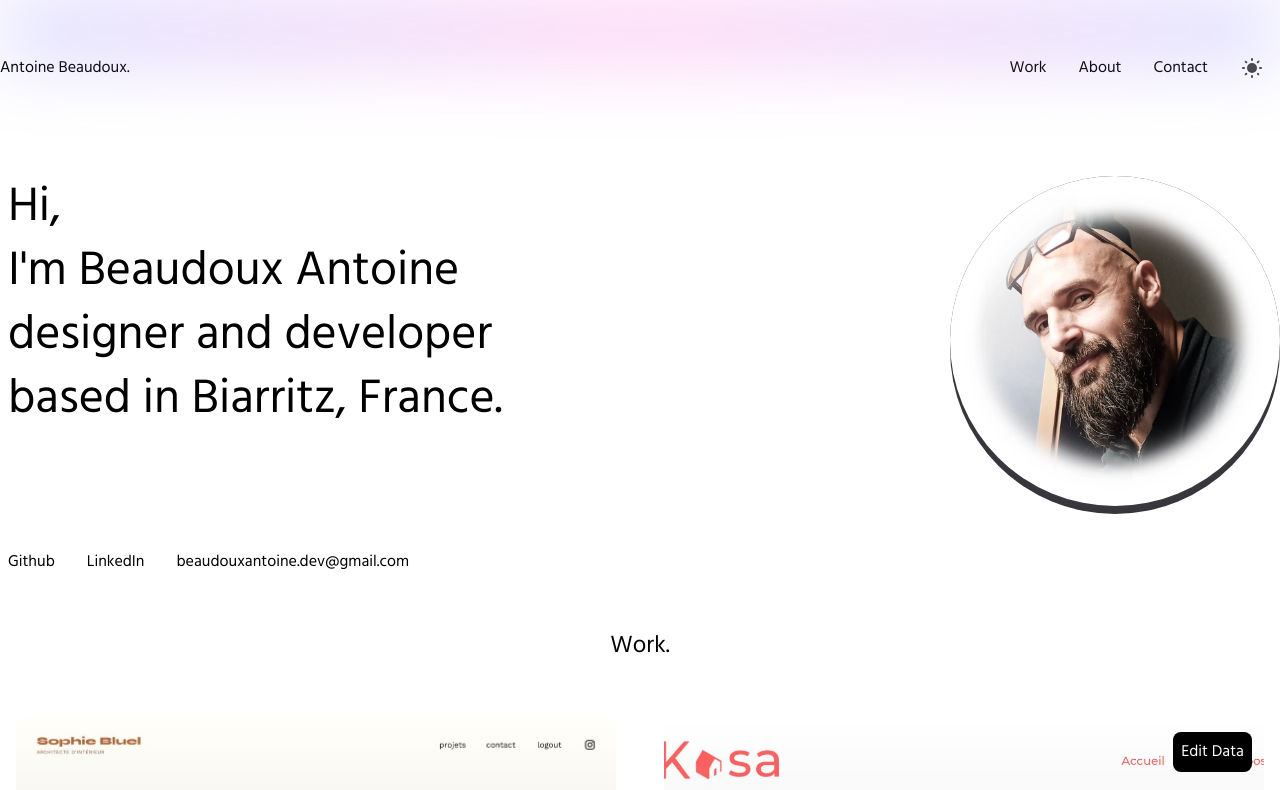
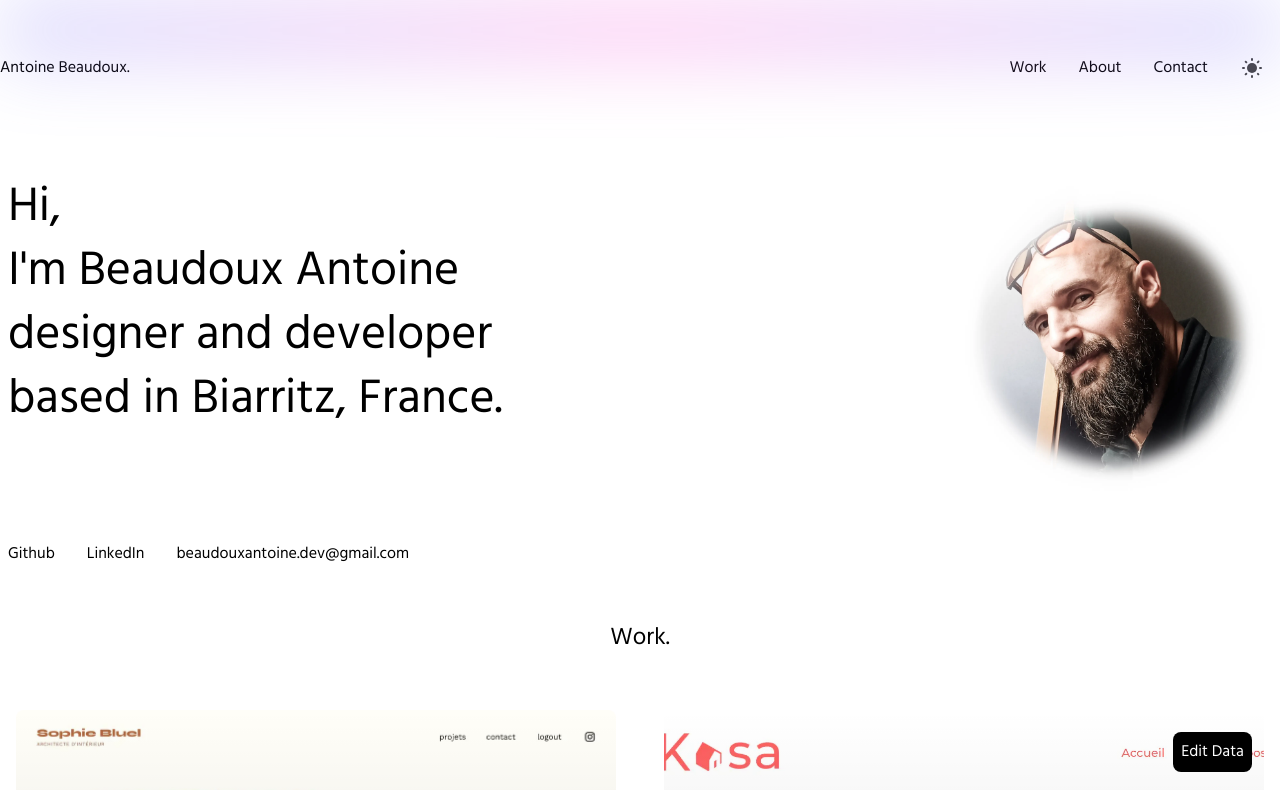
Before and after one commit to Tonio2023/Portfolio-OP, a Next.js app: page / in a window 1280 px wide. Shown: the top 790 px of the page. Built offline with nearby package versions, Linux system fonts and the light colour scheme.

Commit message:
Update index.js

```diff
--- a/pages/index.js
+++ b/pages/index.js
@@ -93,7 +93,6 @@ export default function Home() {
               </h1>
             </div>
             <div className="w-2/6 flex justify-end sm:justify-center items-center">
-            <div className="image-container rounded-full">
               <Image
                 src={
                   theme === "dark"
@@ -105,7 +104,6 @@ export default function Home() {
                 height={330}
                 className="rounded-full"
               />
-            </div>
           </div>
           </div>
           <Socials className="mt-2 laptop:mt-5" />
```
